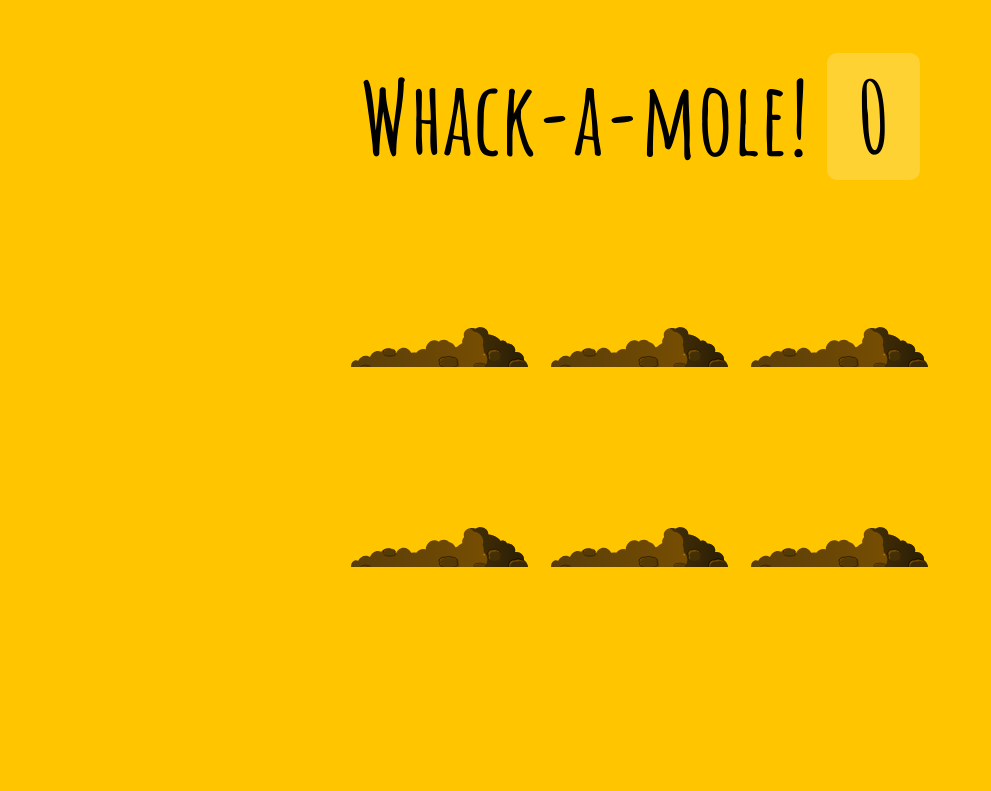
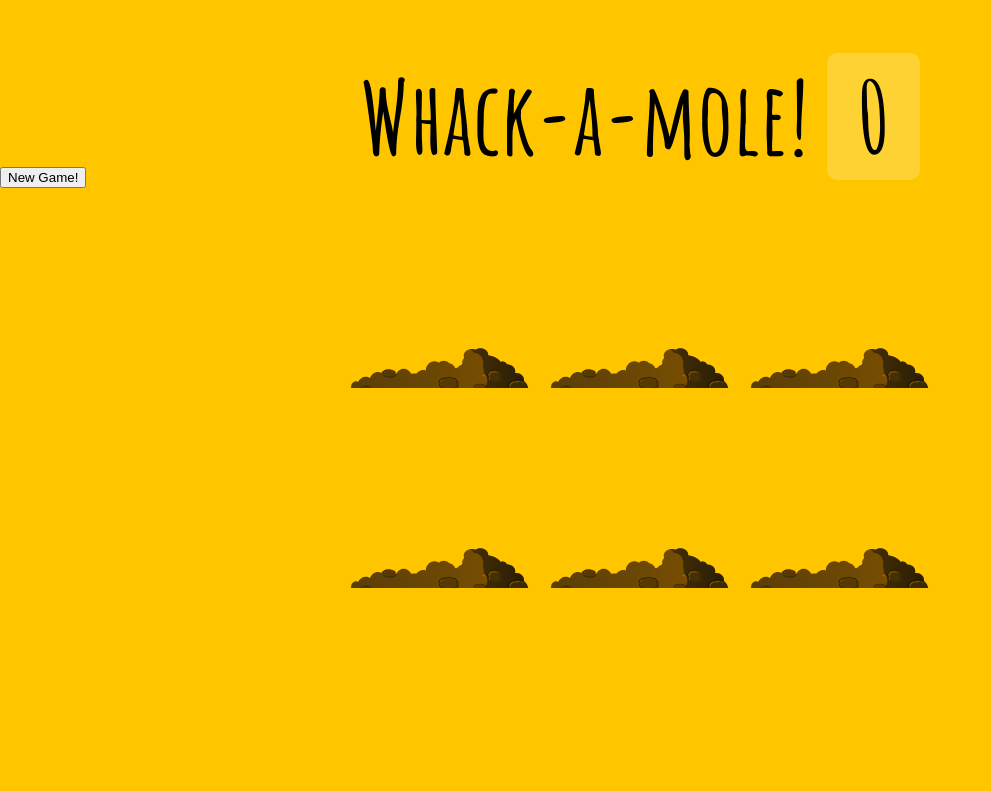
Before and after one commit to sachinm78/js-whackamole, a plain HTML site: page index.html in a window 1280 px wide. Shown: the whole page, without its empty margins (0-991 px from the left). Drawn offline with Linux system fonts and the light colour scheme.

Commit message:
created startGame function and added start button back in

```diff
--- a/index.html
+++ b/index.html
@@ -8,7 +8,7 @@
 </head>
 <body>
     <h1>Whack-a-mole! <span class="score">0</span></h1>
-    <!-- <button onClick="startGame()">Start!</button> -->
+    <button onClick="startGame()">New Game!</button>
 
     <div class="game">
         <div class="hole hole1">
@@ -63,6 +63,14 @@
         }, time);
     }
 
+    function startGame() {
+        scoreBoard.textContent = 0;
+        timeUp = false;
+
+        peep();
+        setTimeout(() => timeUp = true, 15000)
+    }
+
 </script>
 
 </body>
```
